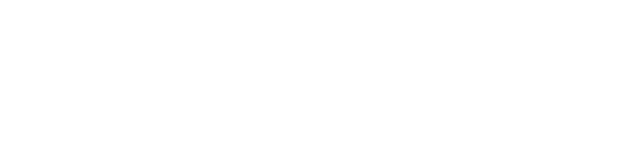
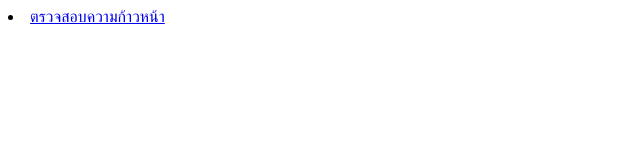
Before and after one commit to karit02/KARIT, a plain HTML site: page index.html in a window 1280 px wide. Shown: the whole page, without its empty margins (0-640 px from the left). Drawn offline with Linux system fonts and the light colour scheme.

Commit message:
Update index.html

```diff
--- a/index.html
+++ b/index.html
@@ -6,6 +6,6 @@
     <title>Document</title>
 </head>
 <body>
-
+    <li><a href="log_sing/login.html">ตรวจสอบความก้าวหน้า</a></li>
 </body>
 </html>
```
